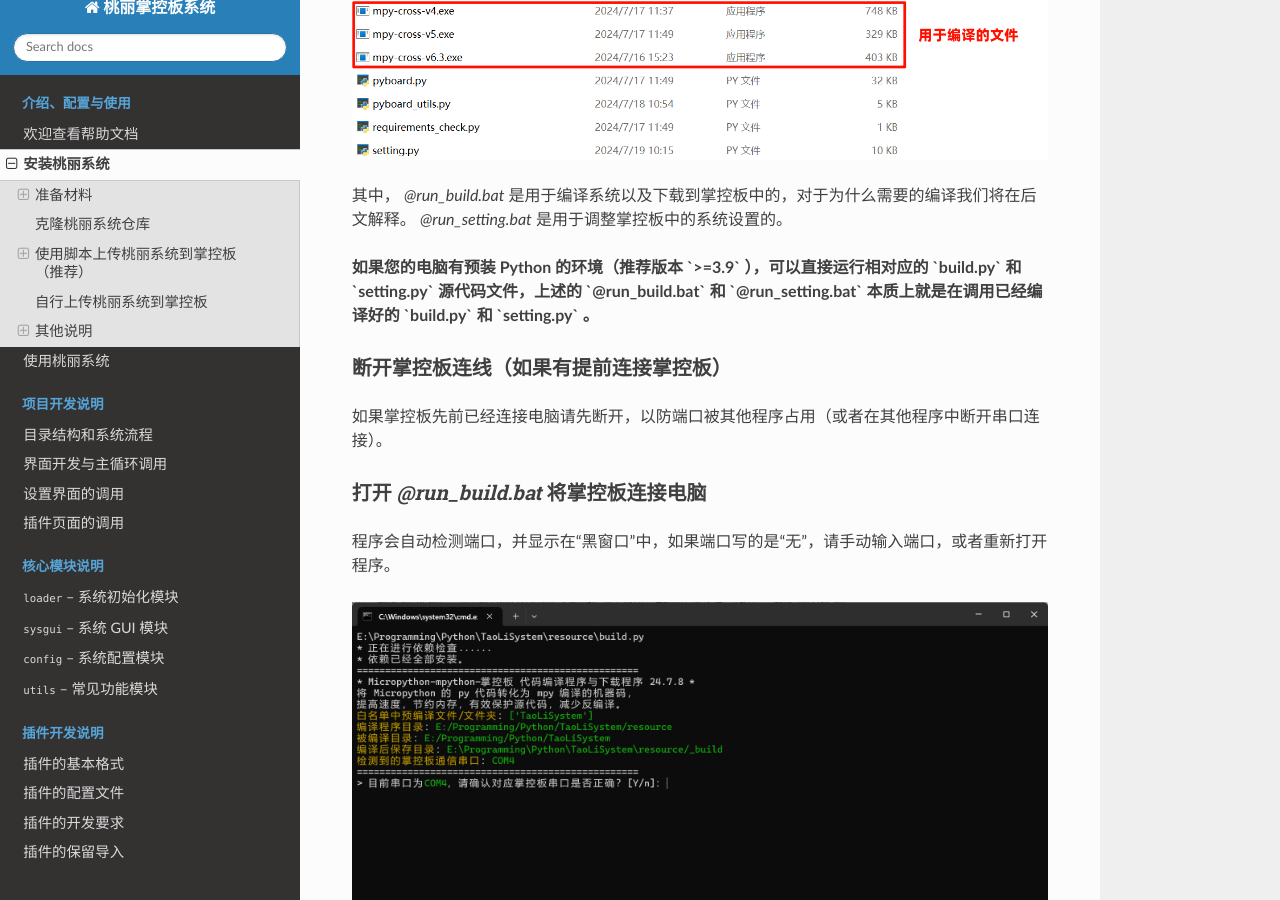
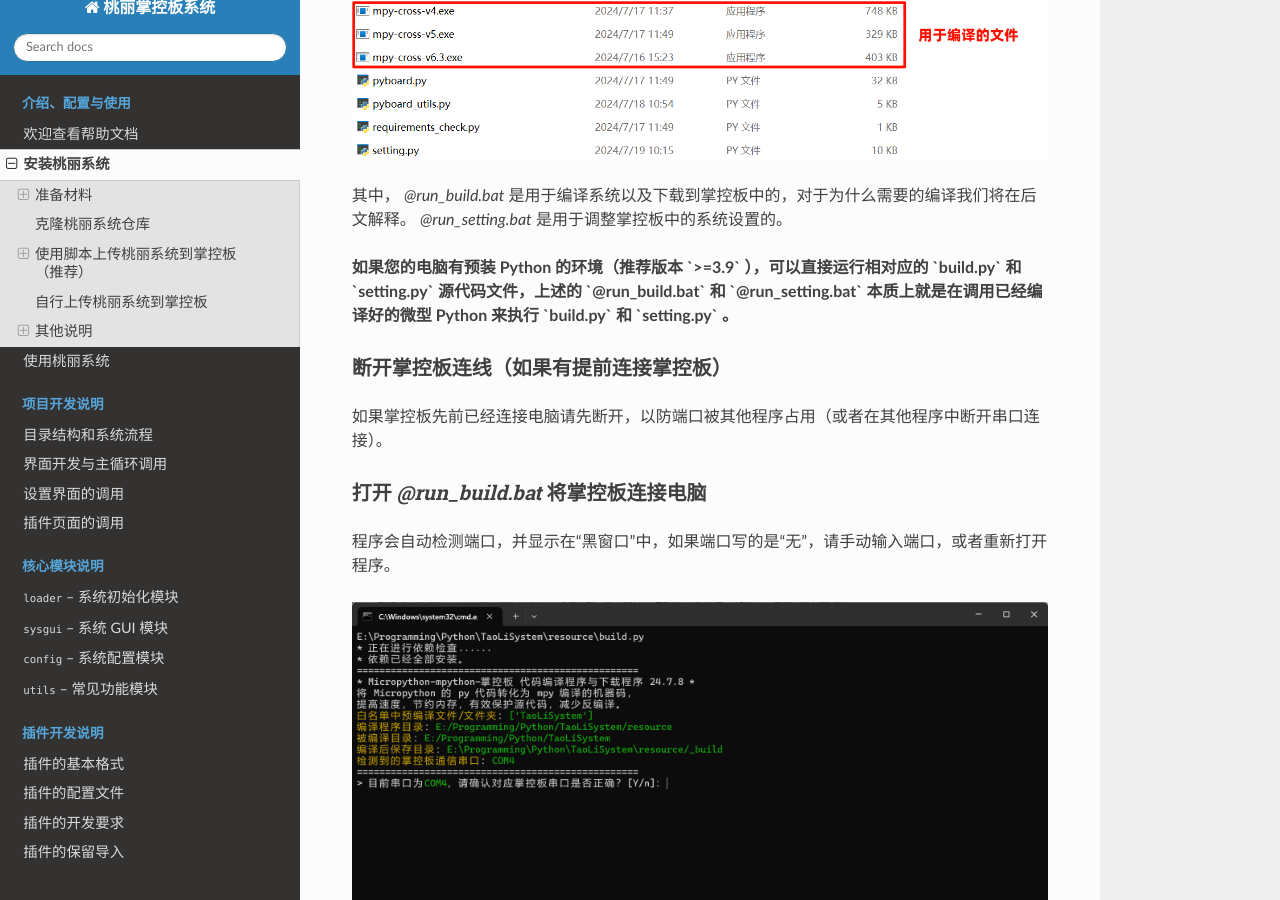
Before and after one commit to wojiaoyishang/TaoLiSystem, a Sphinx documentation site: the page built from resource/TaoLiSystem-doc/source/welcome/quickstart.rst, in a window 1280 px wide and 900 px high, scrolled down 3724 px. Built offline with Sphinx 7.4.7 and the Read the Docs theme 2.0.0, drawn with Linux system fonts in a browser that asks for light colours.

Commit message:
Update：正式更新 v2.1.0 & 更新一处图片问题

```diff
--- a/resource/TaoLiSystem-doc/source/welcome/quickstart.rst
+++ b/resource/TaoLiSystem-doc/source/welcome/quickstart.rst
@@ -85,7 +85,7 @@
 
 其中， `@run_build.bat` 是用于编译系统以及下载到掌控板中的，对于为什么需要的编译我们将在后文解释。 `@run_setting.bat` 是用于调整掌控板中的系统设置的。
 
-**如果您的电脑有预装 Python 的环境（推荐版本 `>=3.9` ），可以直接运行相对应的 `build.py` 和 `setting.py` 源代码文件，上述的  `@run_build.bat` 和 `@run_setting.bat` 本质上就是在调用已经编译好的 `build.py` 和 `setting.py` 。**
+**如果您的电脑有预装 Python 的环境（推荐版本 `>=3.9` ），可以直接运行相对应的 `build.py` 和 `setting.py` 源代码文件，上述的  `@run_build.bat` 和 `@run_setting.bat` 本质上就是在调用已经编译好的微型 Python 来执行 `build.py` 和 `setting.py` 。**
 
 断开掌控板连线（如果有提前连接掌控板）
 ~~~~~~~~~~~~~~~~~~~~~~~~~~~~~~~~~~~~~~~~~~~~~~
```
